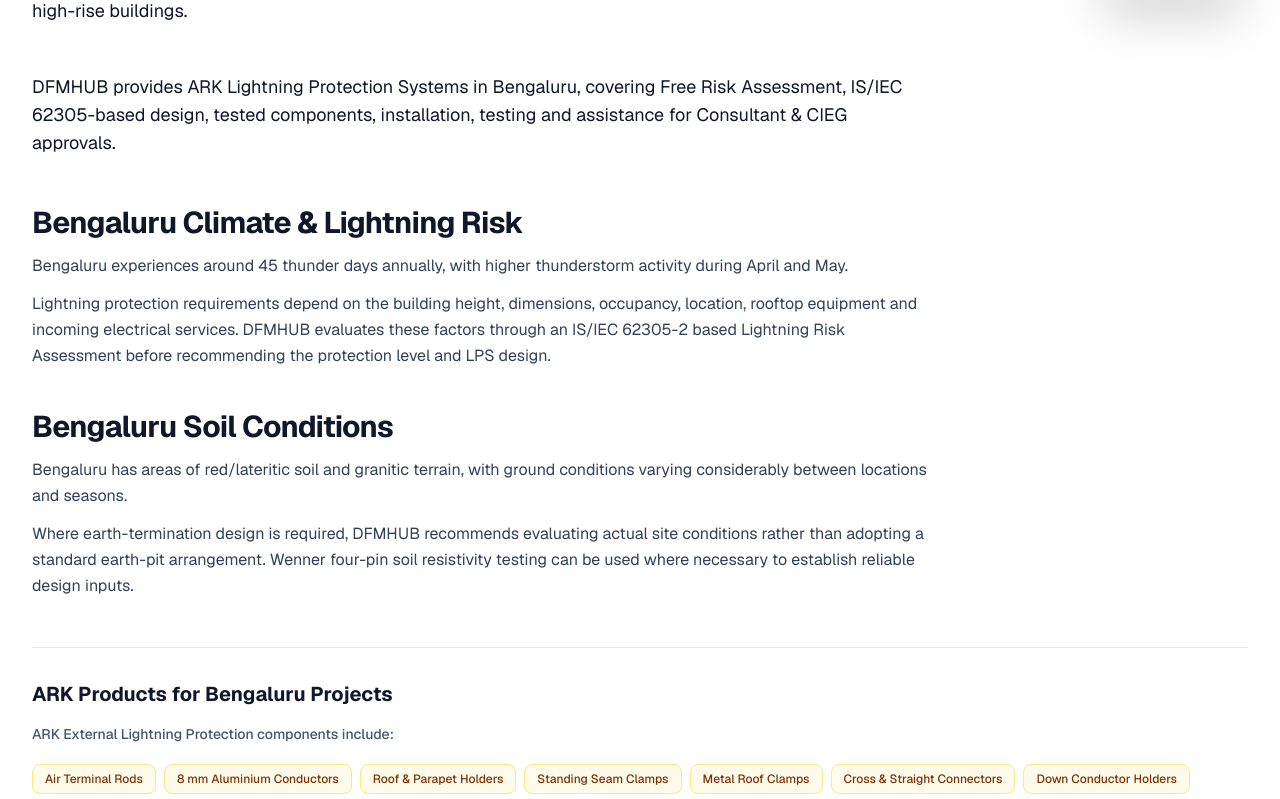
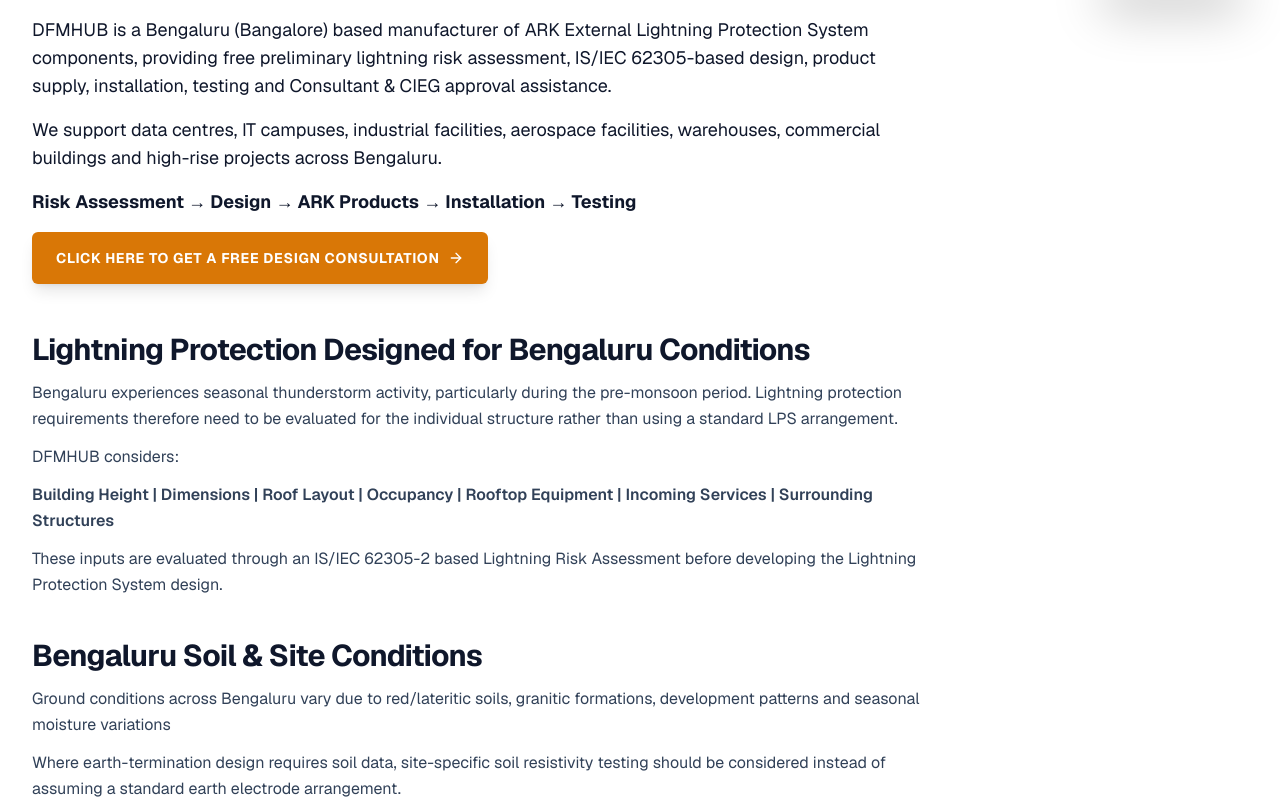
Before and after one commit to anasmohamad369/dfmhub, a Next.js app: page /lightning-protection-system/bengaluru in a window 1280 px wide. Shown: the part 778-1577 px from the top of the page. Built offline with nearby package versions, Linux system fonts and the light colour scheme.

Commit message:
feat: add dynamic city-specific lightning protection landing page for Bengaluru

```diff
--- a/src/app/lightning-protection-system/[city]/page.tsx
+++ b/src/app/lightning-protection-system/[city]/page.tsx
@@ -24,12 +24,16 @@
   storm: string;
   desc?: string;
   heroSubtext?: string;
+  subofsub?: string;
   climateRiskHeading?: string;
   climateRiskPara1?: string;
+  climateData?: string;
   climateRiskPara2?: string;
+  climateRiskPara3?: string;
   soilHeading?: string;
   soilPara1?: string;
   soilPara2?: string;
+  soilPara3?: string;
   productsHeading?: string;
   productsList?: string[];
   productsNote?: string;
@@ -61,20 +65,24 @@
     soil: "areas of red/lateritic soil and granitic terrain",
     storm:
       "around 45 thunder days annually, with higher thunderstorm activity during April and May",
-    desc: "Bengaluru's frequent thunderstorms, especially during the pre-monsoon months, make a properly designed Lightning Protection System important for data centres, IT campuses, aerospace facilities, industries and high-rise buildings.",
-    heroSubtext:
-      "DFMHUB provides ARK Lightning Protection Systems in Bengaluru, covering Free Risk Assessment, IS/IEC 62305-based design, tested components, installation, testing and assistance for Consultant & CIEG approvals.",
-    climateRiskHeading: "Bengaluru Climate & Lightning Risk",
+    desc: "DFMHUB is a Bengaluru (Bangalore) based manufacturer of ARK External Lightning Protection System components, providing free preliminary lightning risk assessment, IS/IEC 62305-based design, product supply, installation, testing and Consultant & CIEG approval assistance.",
+    heroSubtext: "We support data centres, IT campuses, industrial facilities, aerospace facilities, warehouses, commercial buildings and high-rise projects across Bengaluru.",
+    subofsub: "Risk Assessment → Design → ARK Products → Installation → Testing",
+    climateRiskHeading: "Lightning Protection Designed for Bengaluru Conditions",
     climateRiskPara1:
-      "Bengaluru experiences around 45 thunder days annually, with higher thunderstorm activity during April and May.",
+      "Bengaluru experiences seasonal thunderstorm activity, particularly during the pre-monsoon period. Lightning protection requirements therefore need to be evaluated for the individual structure rather than using a standard LPS arrangement.",
+    climateData: "DFMHUB considers:",
     climateRiskPara2:
-      "Lightning protection requirements depend on the building height, dimensions, occupancy, location, rooftop equipment and incoming electrical services. DFMHUB evaluates these factors through an IS/IEC 62305-2 based Lightning Risk Assessment before recommending the protection level and LPS design.",
-    soilHeading: "Bengaluru Soil Conditions",
+      "Building Height | Dimensions | Roof Layout | Occupancy | Rooftop Equipment | Incoming Services | Surrounding Structures",
+    climateRiskPara3:
+      "These inputs are evaluated through an IS/IEC 62305-2 based Lightning Risk Assessment before developing the Lightning Protection System design.",
+    soilHeading: "Bengaluru Soil & Site Conditions",
     soilPara1:
-      "Bengaluru has areas of red/lateritic soil and granitic terrain, with ground conditions varying considerably between locations and seasons.",
+      "Ground conditions across Bengaluru vary due to red/lateritic soils, granitic formations, development patterns and seasonal moisture variations",
     soilPara2:
-      "Where earth-termination design is required, DFMHUB recommends evaluating actual site conditions rather than adopting a standard earth-pit arrangement. Wenner four-pin soil resistivity testing can be used where necessary to establish reliable design inputs.",
-    productsHeading: "ARK Products for Bengaluru Projects",
+      "Where earth-termination design requires soil data, site-specific soil resistivity testing should be considered instead of assuming a standard earth electrode arrangement.",
+    soilPara3: "This helps the LPS design reflect the actual project conditions.",
+    productsHeading: "ARK Lightning Protection Products for Bengaluru Projects",
     productsList: [
       "Air Terminal Rods",
       "8 mm Aluminium Conductors",
@@ -96,7 +104,7 @@
       "Simply share your project location, building dimensions, height, building use and available drawings. Our engineering team evaluates the project based on IS/IEC 62305-2 principles and helps identify the appropriate next steps for LPS design.",
     riskAssessmentSteps:
       "Risk Assessment → Design → ARK Product Selection → Installation → Testing",
-    supportTitle: "Design, Installation & Approval Support",
+    supportTitle: " Design, Supply, Installation & Testing of Lightning Protection System by DFMHUB",
     supportServices: [
       "Free Lightning Risk Assessment",
       "IS/IEC 62305-based LPS Design",
@@ -107,7 +115,7 @@
       "Test Reports & As-Built Documentation",
     ],
     supportLocationsText:
-      "DFMHUB supports data centres, IT campuses, aerospace and defence facilities, biotech facilities, factories, warehouses, commercial buildings and high-rise developments across Whitefield, Electronic City, Peenya, Bommasandra, Anekal, Devanahalli/KIADB Aerospace Park, Hebbal, Yeshwanthpur and other Bengaluru locations.",
+      "DFMHUB supports Lightning Protection System requirements for projects across: Whitefield, Electronic City, Peenya, Bommasandra, Anekal, Devanahalli / KIADB Aerospace Park, Hebbal, Yeshwanthpur and surrounding Bengaluru industrial areas",
     ctaText:
       "Looking for a Lightning Protection System in Bengaluru? Start with a Free Lightning Risk Assessment by DFMHUB.",
     metaTitle: "Lightning Protection System in Bengaluru | DFMHUB",
@@ -118,30 +126,61 @@
     lpsFaqs: [
       {
         question:
-          "Who manufactures Lightning Protection System components in Bengaluru?",
+          "Who is a Lightning Protection System manufacturer in Bengaluru?",
         answer:
-          "DFMHUB manufactures ARK Make Lightning Protection System products from its Bengaluru manufacturing facility.",
-      },
-      {
-        question: "Which standard is used for LPS design?",
-        answer:
-          "IEC 62305 provides a principal framework for lightning risk assessment and LPS design. Project-specific Indian standards and specifications should also be considered.",
-      },
-      {
-        question: "Is soil resistivity the same throughout Bengaluru?",
-        answer:
-          "No. Soil conditions can vary considerably between sites. Measurements should be carried out where earth-termination engineering requires soil-resistivity data.",
-      },
-      {
-        question: "Does DFMHUB provide LPS design support in Bengaluru?",
-        answer:
-          "Yes. Engineering support can include risk assessment, LPS layout, product selection, BOQ and technical documentation.",
+          "DFMHUB manufactures ARK Make External Lightning Protection System components in Bengaluru and provides engineering support covering risk assessment, LPS design, product supply, installation, testing and documentation.",
       },
       {
         question:
-          "Can ARK LPS be used for data centres and industrial buildings?",
+          "Does DFMHUB manufacture Lightning Protection Systems in Bangalore?",
         answer:
-          "Yes, subject to project-specific engineering and consultant specifications.",
+          "Yes. DFMHUB is based in Bengaluru (Bangalore) and manufactures and supplies ARK Lightning Protection System components for industrial, commercial, infrastructure and high-rise projects.",
+      },
+      {
+        question:
+          "Which standard is used for Lightning Protection System design in Bengaluru?",
+        answer:
+          "Lightning protection design can be carried out with reference to IS/IEC 62305, including IEC 62305-2 for Lightning Risk Assessment and IEC 62305-3 for protection of structures and external LPS design. Project-specific consultant specifications and applicable Indian requirements should also be considered.",
+      },
+      {
+        question: "Does DFMHUB provide a free Lightning Risk Assessment?",
+        answer:
+          "Yes. DFMHUB offers a free preliminary Lightning Risk Assessment. Share the project location, building dimensions, height, building use and available drawings for an initial engineering review.",
+      },
+      {
+        question:
+          "Does DFMHUB provide Lightning Protection System installation in Bengaluru?",
+        answer:
+          "Yes. DFMHUB supports LPS design, ARK product supply, installation, testing, inspection and handover documentation for Bengaluru projects.",
+      },
+      {
+        question: "Are ARK Lightning Protection components tested?",
+        answer:
+          "Applicable ARK components are supplied with relevant technical documentation and IEC 62561 test evidence, depending on the component and project requirement.",
+      },
+      {
+        question:
+          "Can ARK Lightning Protection Systems be used for data centres?",
+        answer:
+          "Yes. ARK Lightning Protection System components can be considered for data centres, IT campuses, industrial facilities and other critical buildings, subject to project-specific risk assessment, engineering and consultant specifications.",
+      },
+      {
+        question:
+          "Is the same Lightning Protection System suitable for every building?",
+        answer:
+          "No. LPS requirements depend on factors such as building dimensions, height, occupancy, location, rooftop equipment, incoming services and surrounding structures. A project-specific risk assessment should be completed before finalising the design.",
+      },
+      {
+        question:
+          "Does soil condition affect Lightning Protection System design in Bengaluru?",
+        answer:
+          "Where the LPS earth-termination system depends on ground conditions, soil characteristics and resistivity can affect the engineering approach. Site-specific soil resistivity measurements may therefore be required.",
+      },
+      {
+        question:
+          "What information does DFMHUB need to prepare an LPS design?",
+        answer:
+          "Ideally provide the project location, building dimensions, building height, roof plan, building use, electrical layout and project specification. These inputs help the engineering team evaluate the risk and prepare the appropriate LPS design and BOQ.",
       },
     ],
     earthingFaqs: [],
@@ -565,7 +604,7 @@
             </span>
 
             <h1 className="text-3xl sm:text-5xl lg:text-6xl font-bold text-white leading-tight tracking-tight">
-              Lightning Protection System in {city.name}
+              Lightning Protection System Manufacturer in {city.name} – ARK Make
             </h1>
 
             <div className="pt-2 flex flex-col sm:flex-row gap-4">
@@ -590,6 +629,7 @@
       {/* Section 2: WHY CITY PROJECTS NEED A CITY-SPECIFIC DESIGN (WHITE) */}
       <section className="w-full bg-white text-slate-900 py-16 sm:py-20 lg:py-24 border-b border-slate-200/60">
         <div className="max-w-7xl mx-auto px-4 sm:px-6 lg:px-8 space-y-12">
+          <div className="space-y-4">
             <p className="text-lg max-w-4xl">
               {city.desc ||
                 `DFMHUB manufactures ARK Make lightning protection systems and delivers full design, installation and testing across ${city.region} — from ${city.areas.split(", ")[0]} to ${city.areas.split(", ").slice(-1)[0]}.`}
@@ -600,6 +640,18 @@
                 {city.heroSubtext}
               </p>
             )}
+            {city.subofsub && (
+              <p className="font-bold text-lg max-w-4xl">
+                {city.subofsub}
+              </p>
+            )}
+            <div className="flex w-full">
+              <button className="bg-[#d97706] hover:bg-[#b45309] text-white font-bold text-xs sm:text-sm uppercase tracking-wider px-6 py-4 rounded-md shadow-lg transition-all flex items-center justify-center space-x-2">
+                <span>CLICK HERE TO GET A FREE DESIGN CONSULTATION</span>
+                <ArrowRight className="w-4 h-4" />
+              </button>
+            </div>
+          </div>
           <div className="max-w-4xl space-y-6 text-sm sm:text-base text-slate-600 leading-relaxed font-normal">
             {/* Climate & Risk */}
             {city.climateRiskHeading ? (
@@ -607,12 +659,17 @@
                 <h2 className="text-2xl sm:text-3xl font-bold text-slate-900 tracking-tight">
                   {city.climateRiskHeading}
                 </h2>
+
                 <p className="text-slate-700 leading-relaxed">
                   {city.climateRiskPara1}
                 </p>
                 <p className="text-slate-700 leading-relaxed">
+                  {city.climateData}
+                </p>
+                <p className="text-slate-700 leading-relaxed font-semibold">
                   {city.climateRiskPara2}
                 </p>
+                <p className="text-slate-700 leading-relaxed">{city.climateRiskPara3}</p>
               </div>
             ) : (
               <p>
@@ -635,6 +692,9 @@
                 </p>
                 <p className="text-slate-700 leading-relaxed">
                   {city.soilPara2}
+                </p>
+                <p className="text-slate-700 leading-relaxed">
+                  {city.soilPara3}
                 </p>
               </div>
             ) : (
@@ -674,8 +734,7 @@
                 {city.productsHeading}
               </h3>
               <p className="text-xs sm:text-sm text-slate-600 font-medium">
-                ARK External Lightning Protection components include:
-              </p>
+                ARK External Lightning Protection System components include:              </p>
               <div className="flex flex-wrap gap-2 pt-1">
                 {city.productsList.map((item) => (
                   <span
@@ -722,8 +781,7 @@
                 {city.supportTitle}
               </h3>
               <p className="text-xs sm:text-sm text-slate-600">
-                DFMHUB provides end-to-end support for Lightning Protection
-                Systems in {city.name}, including:
+               DFMHUB provides one coordinated solution for Lightning Protection Systems in {city.name}
               </p>
               <div className="grid grid-cols-1 sm:grid-cols-2 lg:grid-cols-3 gap-3">
                 {city.supportServices?.map((service) => (
@@ -826,7 +884,7 @@
       <section className="w-full bg-white text-slate-900 py-16 sm:py-20 lg:py-24 border-b border-slate-200/60">
         <div className="max-w-7xl mx-auto px-4 sm:px-6 lg:px-8">
           <h2 className="text-2xl sm:text-3xl lg:text-4xl font-bold text-slate-900 tracking-tight mb-10">
-            Lightning Protection System in {city.name} — questions people ask
+            Frequently Asked Questions
           </h2>
           <FAQAccordion items={city.lpsFaqs} />
         </div>
```
Also changed, not shown: 1 other file (tests, documents, lock files or other folders). Lines whose indentation alone changed are shown as unchanged.
